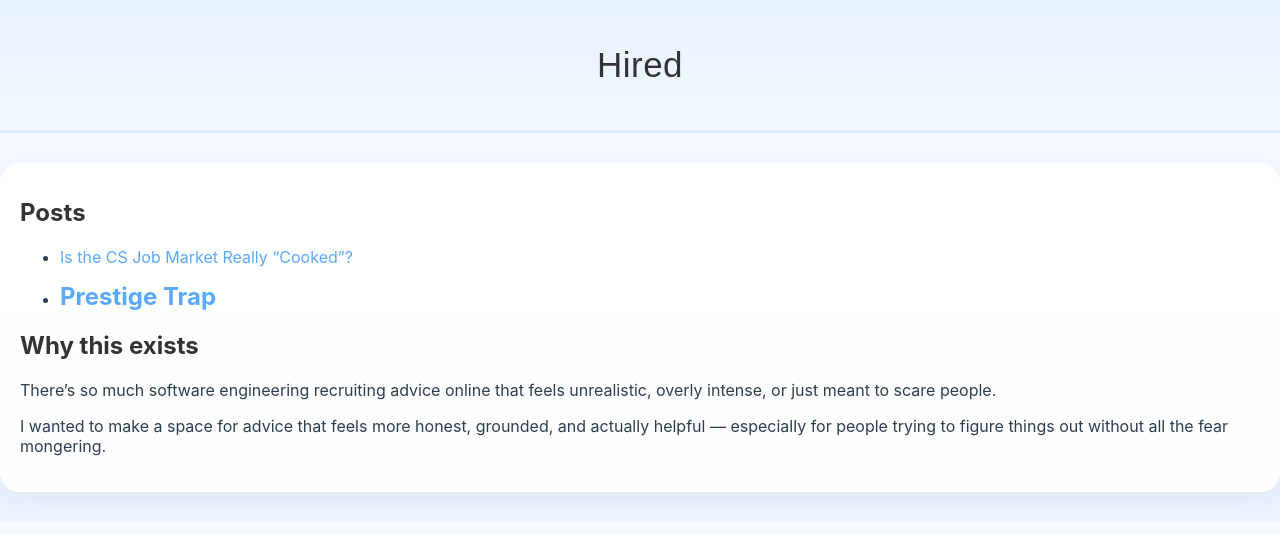
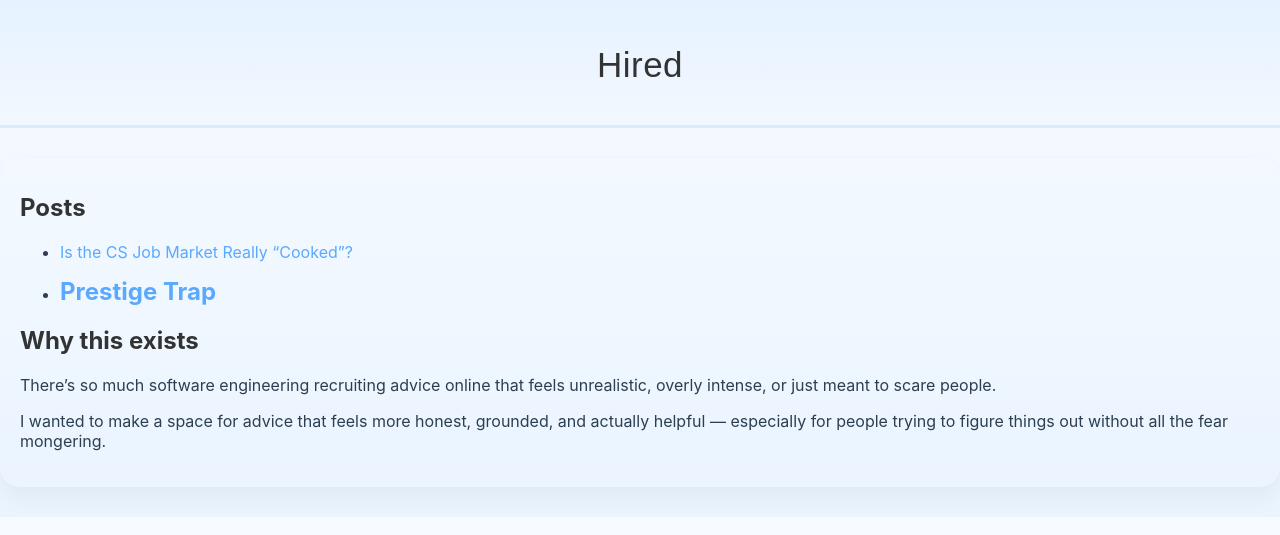
Before and after one commit to hiredmaybe67/hiredmaybe67.github.io, a Jekyll site: the page built from index.md, in a window 1280 px wide. Shown: the top 535 px of the page. Built offline with Jekyll 4.4.1, drawn with Linux system fonts in a browser that asks for light colours.

Commit message:
Update default.html

```diff
--- a/_layouts/default.html
+++ b/_layouts/default.html
@@ -15,7 +15,7 @@
      .container {
       /* max-width: 1000px; */
       margin: 30px auto;
-      background: rgba(255, 255, 255, 0.95);
+      /* background: rgba(255, 255, 255, 0.95); */
       padding: 20px;
       border-radius: 20px;
       box-shadow: 0 10px 25px rgba(0,0,0,0.05);
@@ -26,8 +26,8 @@
       color: #333333;
       vertical-align: top;
       font-size: 35px;
-      font-weight: 400; /* 👈 thinner */
-      letter-spacing: 0.5px; /* 👈 softer look */
+      font-weight: 400;
+      letter-spacing: 0.5px;
     }
 
     h1 {
@@ -68,7 +68,7 @@
 .banner{
 border-bottom: 3px solid #dbeafe;
   background: linear-gradient(to bottom, #e6f2ff, #f2f8ff);
-  padding: 10px 5px 10px;
+  padding: 10px 5px 5px;
 }
   </style>
 </head>
```
